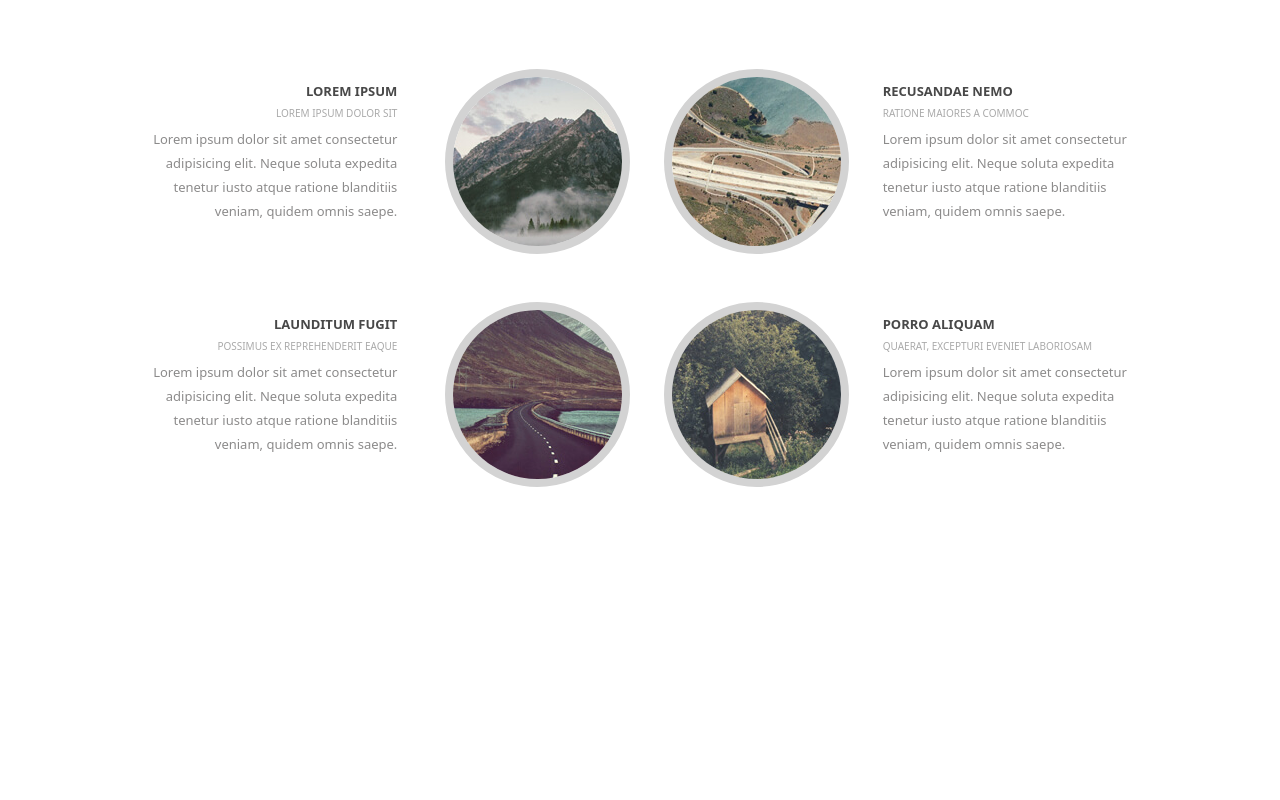
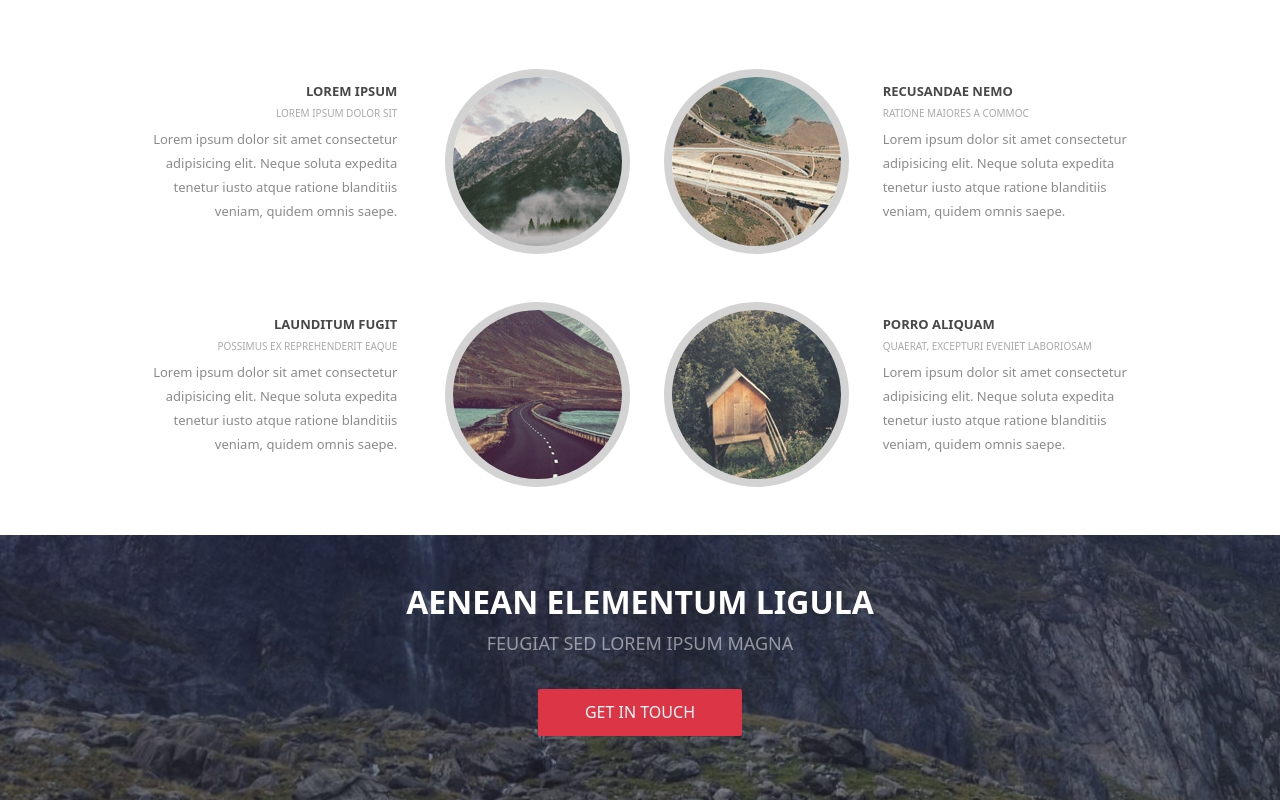
Before and after one commit to assbaimane/Site-Spatial, a website: page index.html in a window 1280 px wide. Shown: the part 1825-2625 px from the top of the page. Before the commit the page ends 2360 px from the top, so only its background shows below. Drawn offline with Linux system fonts and the light colour scheme.

Commit message:
Endpage section created and designed

```diff
--- a/index.html
+++ b/index.html
@@ -120,6 +120,16 @@
 
     </section>
 
+    <section id="Endpage" class="text-center p-5">
+        <h2>Aenean elementum ligula</h1>
+        <p>Feugiat sed lorem ipsum magna</p>
+        <button class="bg-danger text-light m-3">GET IN TOUCH</button>
+    </section>
+
+    <footer>
+
+    </footer>
+
 
 </body>
 </html>
--- a/src/sass/style.sass
+++ b/src/sass/style.sass
@@ -64,3 +64,17 @@ header
     .avatar
         border-radius: 50%
         border: 8px solid lightgrey
+
+#Endpage
+    h2, p
+        color: white
+        text-transform: uppercase
+    p
+        font-weight: 100
+        font-size: large
+        opacity: 0.5
+    button
+        font-size: medium
+        padding: 1% 4%
+    background: linear-gradient(rgba(38, 38, 58, 0.7),rgba(39, 38, 48, 0.6)), url("../img/banner.jpg")
+    background-position: 15% 50%
```
Also changed, not shown: public/css/style.css, 1 other file.
